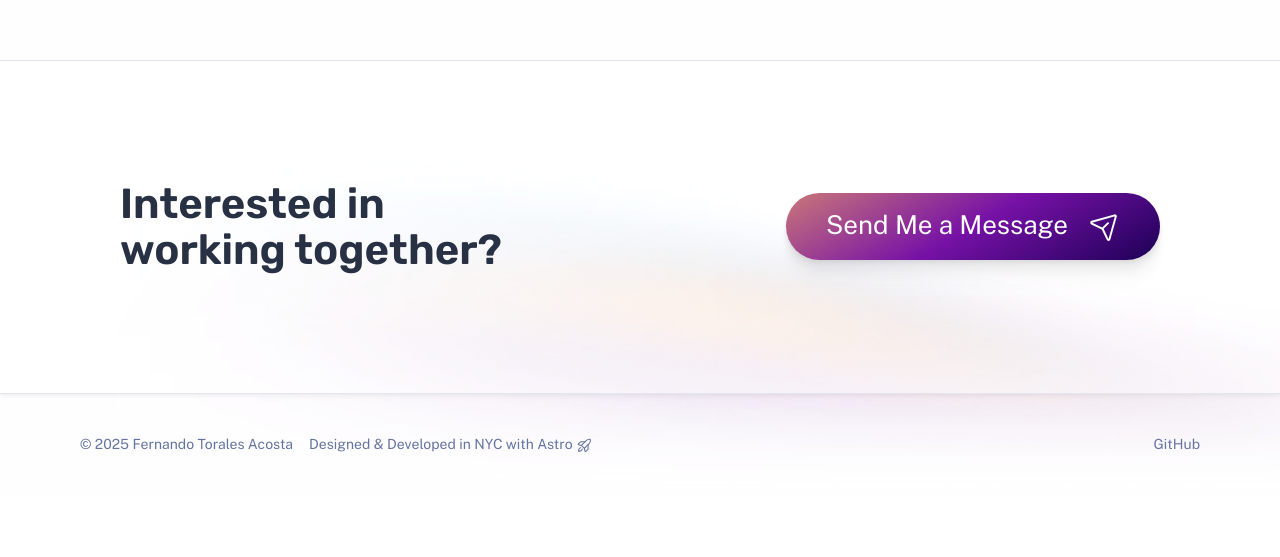
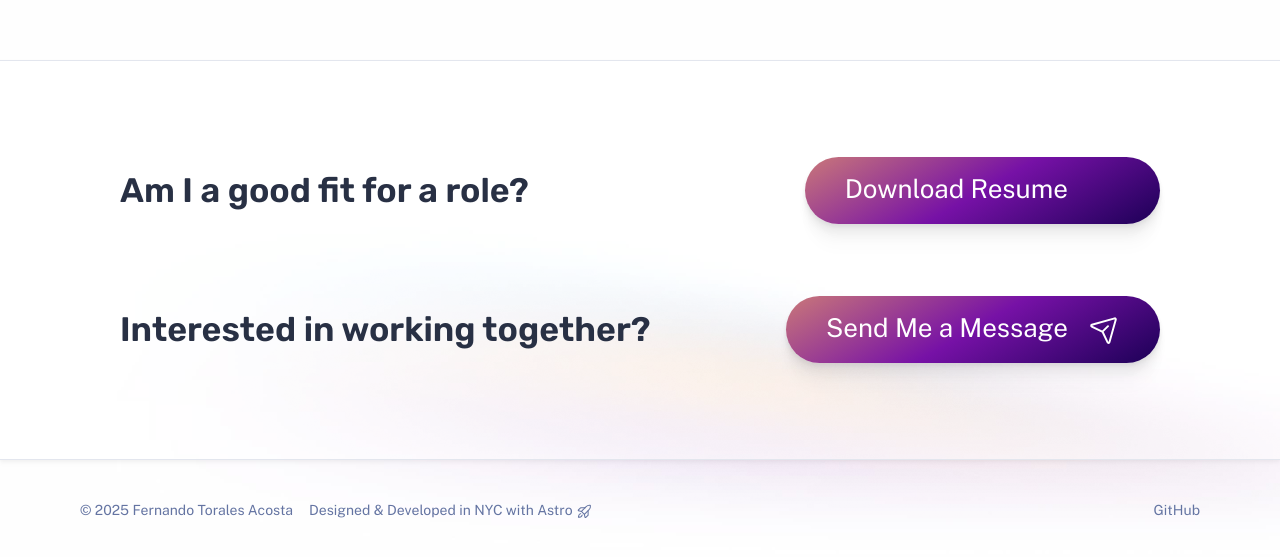
Before and after one commit to ftoralesacosta/ftoralesacosta.github.io, an Astro site: page / in a window 1280 px wide. Shown: the part 3847-4404 px from the top of the page. Before the commit the page ends 4342 px from the top, so only its background shows below. Built offline with nearby package versions, Linux system fonts and the light colour scheme; Astro itself is replaced by a stand-in of ours.

Commit message:
added resume button

```diff
--- a/src/components/ContactCTA.astro
+++ b/src/components/ContactCTA.astro
@@ -4,11 +4,21 @@ import Icon from './Icon.astro';
 ---
 
 <aside>
-	<h2>Interested in working together?</h2>
-	<CallToAction href="mailto:fernandotta@gmail.com">
-		Send Me a Message
-		<Icon icon="paper-plane-tilt" size="1.2em" />
-	</CallToAction>
+	<div class="cta-group">
+		<h2>Am I a good fit for a role?</h2>
+		<CallToAction href="/assets/Fernando_MLE_Resume.pdf" download>
+			Download Resume
+			<Icon icon="document" size="1.2em" />
+		</CallToAction>
+	</div>
+
+	<div class="cta-group">
+		<h2>Interested in working together?</h2>
+		<CallToAction href="mailto:fernandotta@gmail.com">
+			Send Me a Message
+			<Icon icon="paper-plane-tilt" size="1.2em" />
+		</CallToAction>
+	</div>
 </aside>
 
 <style>
@@ -16,7 +26,7 @@ import Icon from './Icon.astro';
 		display: flex;
 		flex-direction: column;
 		align-items: center;
-		gap: 3rem;
+		gap: 4.5rem;
 		border-top: 1px solid var(--gray-800);
 		border-bottom: 1px solid var(--gray-800);
 		padding: 5rem 1.5rem;
@@ -24,23 +34,26 @@ import Icon from './Icon.astro';
 		box-shadow: var(--shadow-sm);
 	}
 
+	.cta-group {
+		display: flex;
+		flex-direction: row;
+		justify-content: space-between;
+		align-items: center;
+		width: 100%;
+	}
+
 	h2 {
 		font-size: var(--text-xl);
-		text-align: center;
-		max-width: 15ch;
+		text-align: left;
 	}
 
 	@media (min-width: 50em) {
 		aside {
-			padding: 7.5rem;
-			flex-direction: row;
-			flex-wrap: wrap;
-			justify-content: space-between;
+			padding: 6rem 7.5rem;
 		}
 
 		h2 {
-			font-size: var(--text-3xl);
-			text-align: left;
+			font-size: var(--text-2xl);
 		}
 	}
 </style>
```
